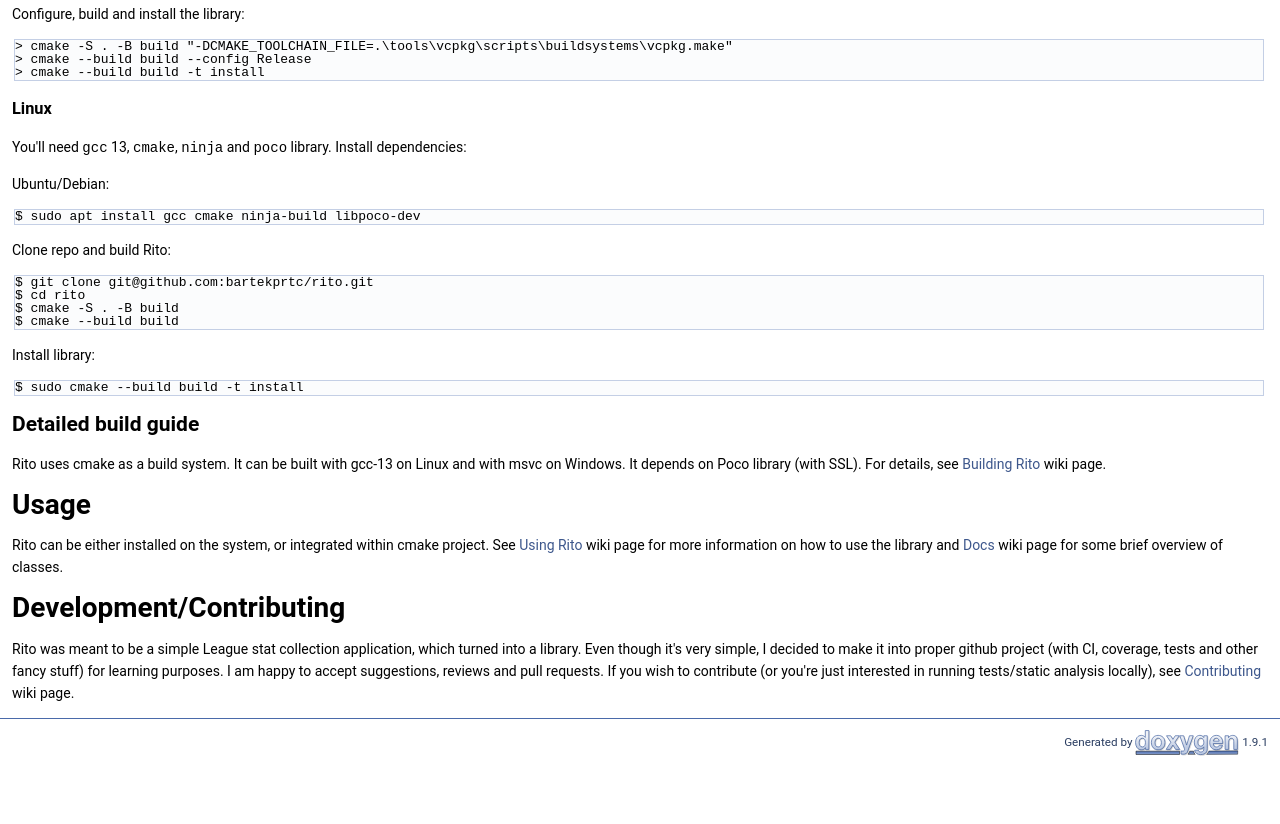
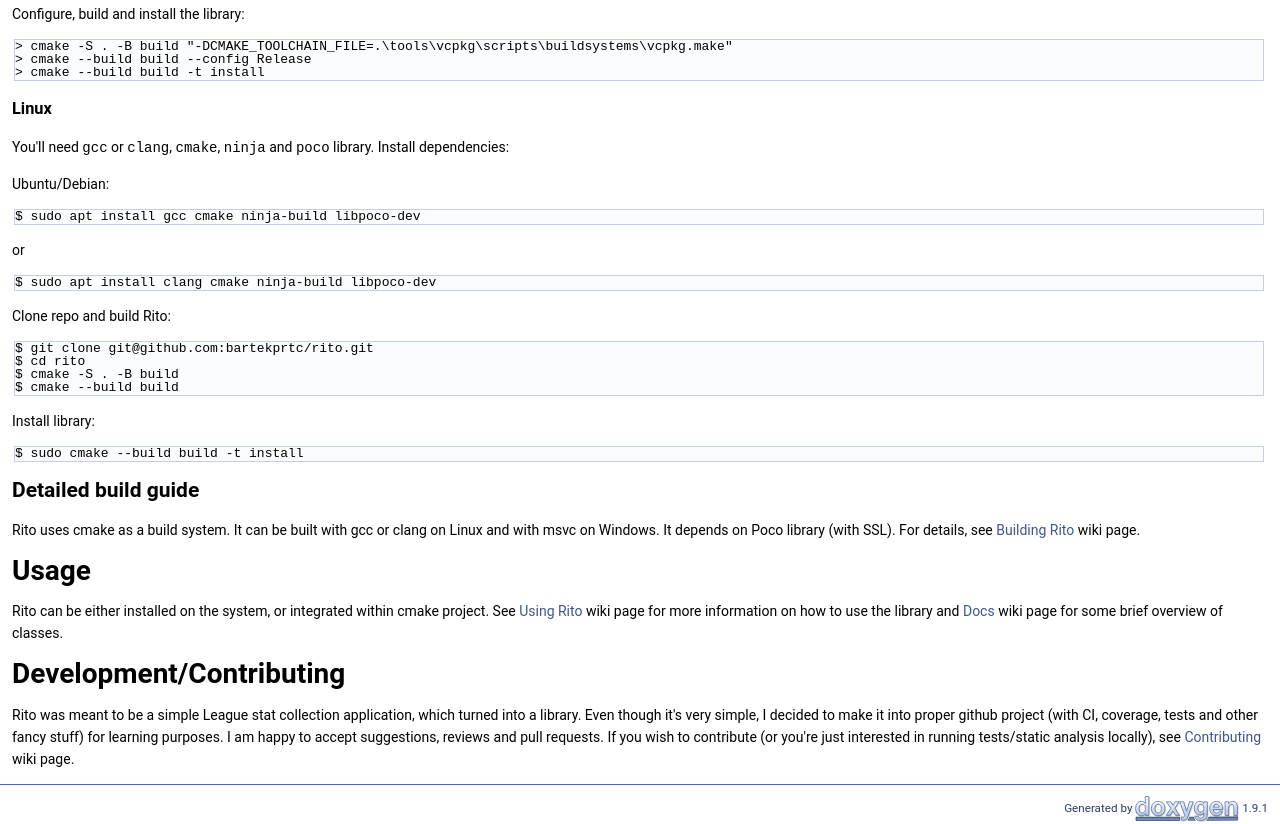
Before and after one commit to bartekprtc/rito, a plain HTML site: page index.html in a window 1280 px wide. Shown: the part 1118-1942 px from the top of the page. Before the commit the page ends 1876 px from the top, so only its background shows below. Drawn offline with Linux system fonts and the light colour scheme.

Commit message:
Deploying to gh-pages from @ bartekprtc/rito@bfea51fe6b9e9a53dabf5e39e3f35746e635ef84 🚀

```diff
--- a/index.html
+++ b/index.html
@@ -66,7 +66,7 @@ $(function() {
 <div class="title">rito </div>  </div>
 </div><!--header-->
 <div class="contents">
-<div class="textblock"><p><a class="anchor" id="md_README"></a> <img src="https://github.com/bartekprtc/rito/actions/workflows/linux_gcc_13.yml/badge.svg" alt="linux build" style="pointer-events: none;" class="inline"/> <img src="https://github.com/bartekprtc/rito/actions/workflows/windows_cl.yml/badge.svg" alt="windows build" style="pointer-events: none;" class="inline"/></p>
+<div class="textblock"><p><a class="anchor" id="md_README"></a> <img src="https://github.com/bartekprtc/rito/actions/workflows/linux_gcc.yml/badge.svg" alt="linux gcc build" style="pointer-events: none;" class="inline"/> <img src="https://github.com/bartekprtc/rito/actions/workflows/linux_clang.yml/badge.svg" alt="linux clang build" style="pointer-events: none;" class="inline"/> <img src="https://github.com/bartekprtc/rito/actions/workflows/windows_cl.yml/badge.svg" alt="windows build" style="pointer-events: none;" class="inline"/></p>
 <h1><a class="anchor" id="autotoc_md1"></a>
 Overview</h1>
 <p>Rito is a simple, crossplatform (Windows and Linux) C++20 library interfacing with Riot services (i.e. Riot REST API and League of Legends client). It is currently in development - API changes might occur at some point. Rito uses <a href="https://github.com/pocoproject/poco">POCO</a> library in the backend. It offers a few classes which handle communication with Riot REST API, as well as with LoL client (LCU). For League client, Rito supports both REST API and Websocket communication.</p>
@@ -97,9 +97,11 @@ Windows</h3>
 <div class="line">&gt; cmake --build build -t install</div>
 </div><!-- fragment --><h3><a class="anchor" id="autotoc_md6"></a>
 Linux</h3>
-<p>You'll need <code>gcc</code> 13, <code>cmake</code>, <code>ninja</code> and <code>poco</code> library. Install dependencies:</p>
+<p>You'll need <code>gcc</code> or <code>clang</code>, <code>cmake</code>, <code>ninja</code> and <code>poco</code> library. Install dependencies:</p>
 <p>Ubuntu/Debian:</p>
 <div class="fragment"><div class="line">$ sudo apt install gcc cmake ninja-build libpoco-dev</div>
+</div><!-- fragment --><p>or</p>
+<div class="fragment"><div class="line">$ sudo apt install clang cmake ninja-build libpoco-dev</div>
 </div><!-- fragment --><p>Clone repo and build Rito:</p>
 <div class="fragment"><div class="line">$ git clone git@github.com:bartekprtc/rito.git</div>
 <div class="line">$ cd rito</div>
@@ -109,7 +111,7 @@ Linux</h3>
 <div class="fragment"><div class="line">$ sudo cmake --build build -t install</div>
 </div><!-- fragment --><h2><a class="anchor" id="autotoc_md7"></a>
 Detailed build guide</h2>
-<p>Rito uses cmake as a build system. It can be built with gcc-13 on Linux and with msvc on Windows. It depends on Poco library (with SSL). For details, see <a href="https://github.com/bartekprtc/rito/wiki/Building-Rito">Building Rito</a> wiki page.</p>
+<p>Rito uses cmake as a build system. It can be built with gcc or clang on Linux and with msvc on Windows. It depends on Poco library (with SSL). For details, see <a href="https://github.com/bartekprtc/rito/wiki/Building-Rito">Building Rito</a> wiki page.</p>
 <h1><a class="anchor" id="autotoc_md8"></a>
 Usage</h1>
 <p>Rito can be either installed on the system, or integrated within cmake project. See <a href="https://github.com/bartekprtc/rito/wiki/Using-Rito">Using Rito</a> wiki page for more information on how to use the library and <a href="https://github.com/bartekprtc/rito/wiki/Docs">Docs</a> wiki page for some brief overview of classes.</p>
```
